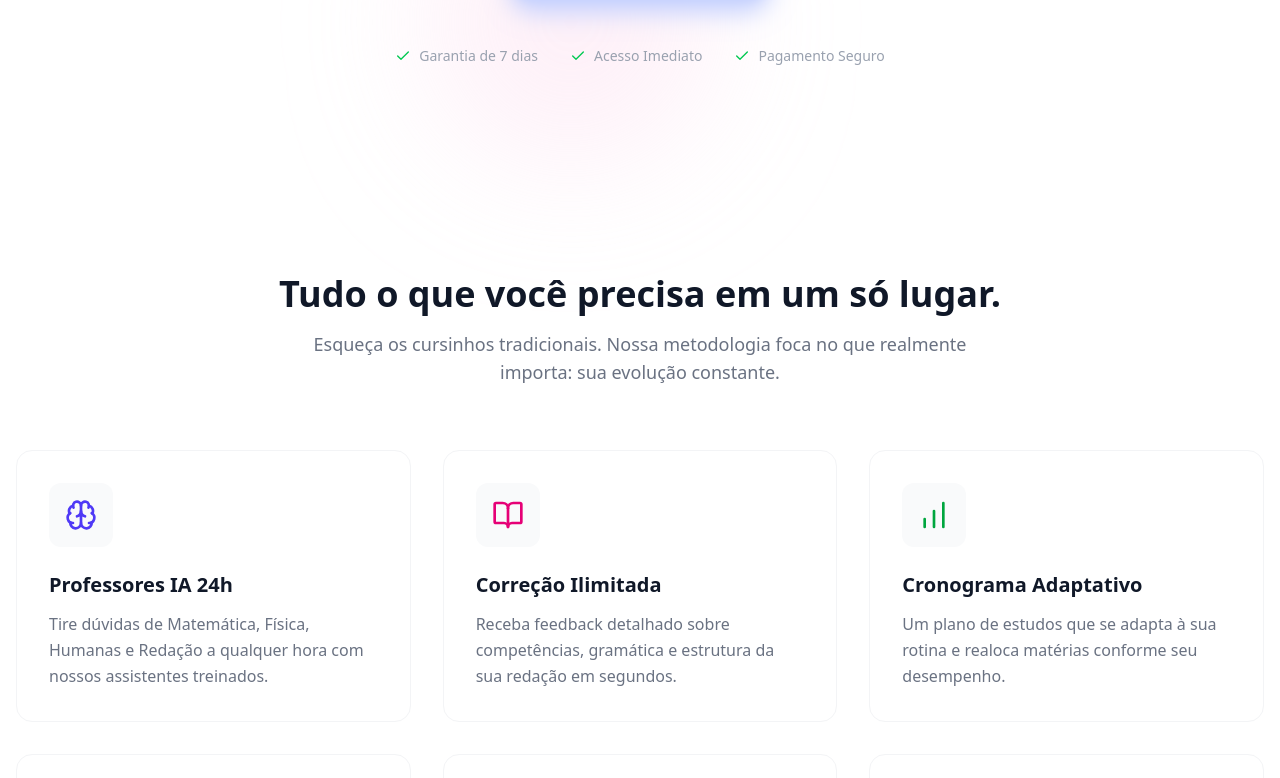
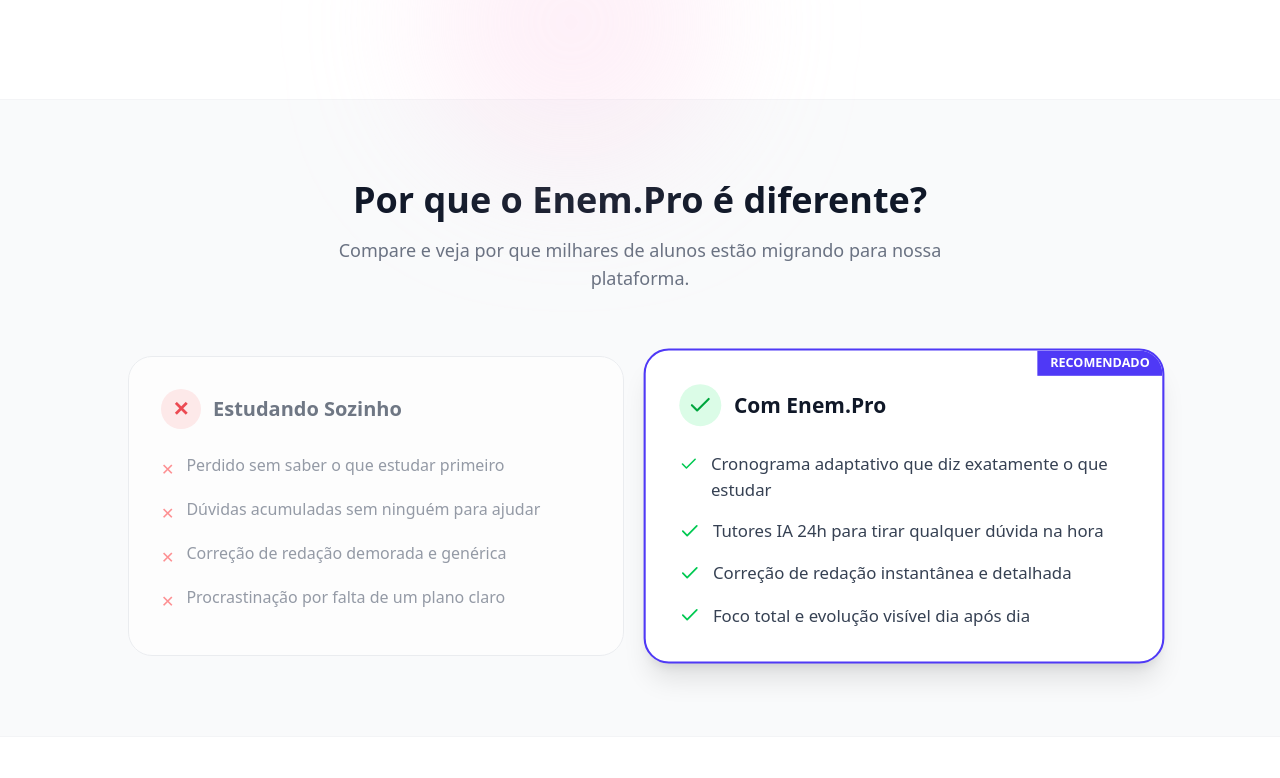
Before and after one commit to marlin-stenio-lima/ENEMPRO, a React (Vite) app: page / in a window 1280 px wide. Shown: the part 762-1540 px from the top of the page. Built offline with nearby package versions, Linux system fonts and the light colour scheme.

Commit message:
feat: Add AI simulation capabilities for educational tools and implement the initial landing page UI.

```diff
--- a/src/lib/ai-simulation.ts
+++ b/src/lib/ai-simulation.ts
@@ -140,7 +140,7 @@
     try {
         const model = genAI.getGenerativeModel({ model: "gemini-1.5-flash" });
         const { PERSONA_PROMPTS } = await import('./prompts');
-        const systemInstruction = PERSONA_PROMPTS['video_analyst' as any]; // Cast as any if TS complains about dynamic key
+        const systemInstruction = PERSONA_PROMPTS.video_analyst;
 
         const fullPrompt = `${systemInstruction}\n\nVÍDEO PARA ANÁLISE:\nTítulo: ${videoTitle}\nCanal: ${channelTitle}`;
 
--- a/src/pages/landing/index.tsx
+++ b/src/pages/landing/index.tsx
@@ -40,7 +40,7 @@
 
                     <h1 className="text-5xl md:text-7xl font-extrabold tracking-tight text-gray-900 mb-6 max-w-5xl mx-auto leading-[1.1] animate-in fade-in slide-in-from-bottom-8 duration-700">
                         Não estude mais sozinho. <br className="hidden md:block" />
-                        <span className="text-transparent bg-clip-text bg-gradient-to-r from-indigo-600 to-violet-600">Tenha um time de especialistas em IA ao seu lado 24h.</span>
+                        <span className="text-transparent bg-clip-text bg-gradient-to-r from-indigo-600 to-violet-600">Sua Máquina de Aprovação com Inteligência Artificial.</span>
                     </h1>
 
                     <p className="text-lg md:text-xl text-gray-500 mb-10 max-w-3xl mx-auto leading-relaxed animate-in fade-in slide-in-from-bottom-12 duration-1000">
@@ -67,6 +67,75 @@
                     <div className="absolute top-20 left-10 w-72 h-72 bg-purple-200 rounded-full mix-blend-multiply filter blur-3xl opacity-30 animate-blob"></div>
                     <div className="absolute top-20 right-10 w-72 h-72 bg-indigo-200 rounded-full mix-blend-multiply filter blur-3xl opacity-30 animate-blob animation-delay-2000"></div>
                     <div className="absolute -bottom-32 left-1/3 w-72 h-72 bg-pink-200 rounded-full mix-blend-multiply filter blur-3xl opacity-30 animate-blob animation-delay-4000"></div>
+                </div>
+            </section>
+
+            {/* Benefits vs Malefics Section */}
+            <section className="py-20 bg-gray-50 border-y border-gray-100">
+                <div className="max-w-7xl mx-auto px-4">
+                    <div className="text-center mb-16">
+                        <h2 className="text-3xl md:text-4xl font-bold text-gray-900 mb-4">Por que o Enem.Pro é diferente?</h2>
+                        <p className="text-lg text-gray-500 max-w-2xl mx-auto">Compare e veja por que milhares de alunos estão migrando para nossa plataforma.</p>
+                    </div>
+
+                    <div className="grid md:grid-cols-2 gap-8 max-w-5xl mx-auto">
+                        {/* The Old Way / Malefics */}
+                        <div className="bg-white p-8 rounded-3xl border border-gray-200 opacity-70 hover:opacity-100 transition-opacity">
+                            <div className="flex items-center gap-3 mb-6">
+                                <div className="h-10 w-10 bg-red-100 rounded-full flex items-center justify-center">
+                                    <span className="text-red-600 font-bold text-xl">✕</span>
+                                </div>
+                                <h3 className="text-xl font-bold text-gray-700">Estudando Sozinho</h3>
+                            </div>
+                            <ul className="space-y-4">
+                                <li className="flex items-start gap-3 text-gray-500">
+                                    <span className="text-red-400 mt-1">✕</span>
+                                    <span>Perdido sem saber o que estudar primeiro</span>
+                                </li>
+                                <li className="flex items-start gap-3 text-gray-500">
+                                    <span className="text-red-400 mt-1">✕</span>
+                                    <span>Dúvidas acumuladas sem ninguém para ajudar</span>
+                                </li>
+                                <li className="flex items-start gap-3 text-gray-500">
+                                    <span className="text-red-400 mt-1">✕</span>
+                                    <span>Correção de redação demorada e genérica</span>
+                                </li>
+                                <li className="flex items-start gap-3 text-gray-500">
+                                    <span className="text-red-400 mt-1">✕</span>
+                                    <span>Procrastinação por falta de um plano claro</span>
+                                </li>
+                            </ul>
+                        </div>
+
+                        {/* The New Way / Benefits */}
+                        <div className="bg-white p-8 rounded-3xl border-2 border-indigo-600 shadow-xl relative overflow-hidden transform md:scale-105">
+                            <div className="absolute top-0 right-0 bg-indigo-600 text-white text-xs font-bold px-3 py-1 rounded-bl-lg">RECOMENDADO</div>
+                            <div className="flex items-center gap-3 mb-6">
+                                <div className="h-10 w-10 bg-green-100 rounded-full flex items-center justify-center">
+                                    <Check className="h-6 w-6 text-green-600" />
+                                </div>
+                                <h3 className="text-xl font-bold text-gray-900">Com Enem.Pro</h3>
+                            </div>
+                            <ul className="space-y-4">
+                                <li className="flex items-start gap-3 text-gray-700 font-medium">
+                                    <Check className="h-5 w-5 text-green-500 mt-0.5" />
+                                    <span>Cronograma adaptativo que diz exatamente o que estudar</span>
+                                </li>
+                                <li className="flex items-start gap-3 text-gray-700 font-medium">
+                                    <Check className="h-5 w-5 text-green-500 mt-0.5" />
+                                    <span>Tutores IA 24h para tirar qualquer dúvida na hora</span>
+                                </li>
+                                <li className="flex items-start gap-3 text-gray-700 font-medium">
+                                    <Check className="h-5 w-5 text-green-500 mt-0.5" />
+                                    <span>Correção de redação instantânea e detalhada</span>
+                                </li>
+                                <li className="flex items-start gap-3 text-gray-700 font-medium">
+                                    <Check className="h-5 w-5 text-green-500 mt-0.5" />
+                                    <span>Foco total e evolução visível dia após dia</span>
+                                </li>
+                            </ul>
+                        </div>
+                    </div>
                 </div>
             </section>
 
```
